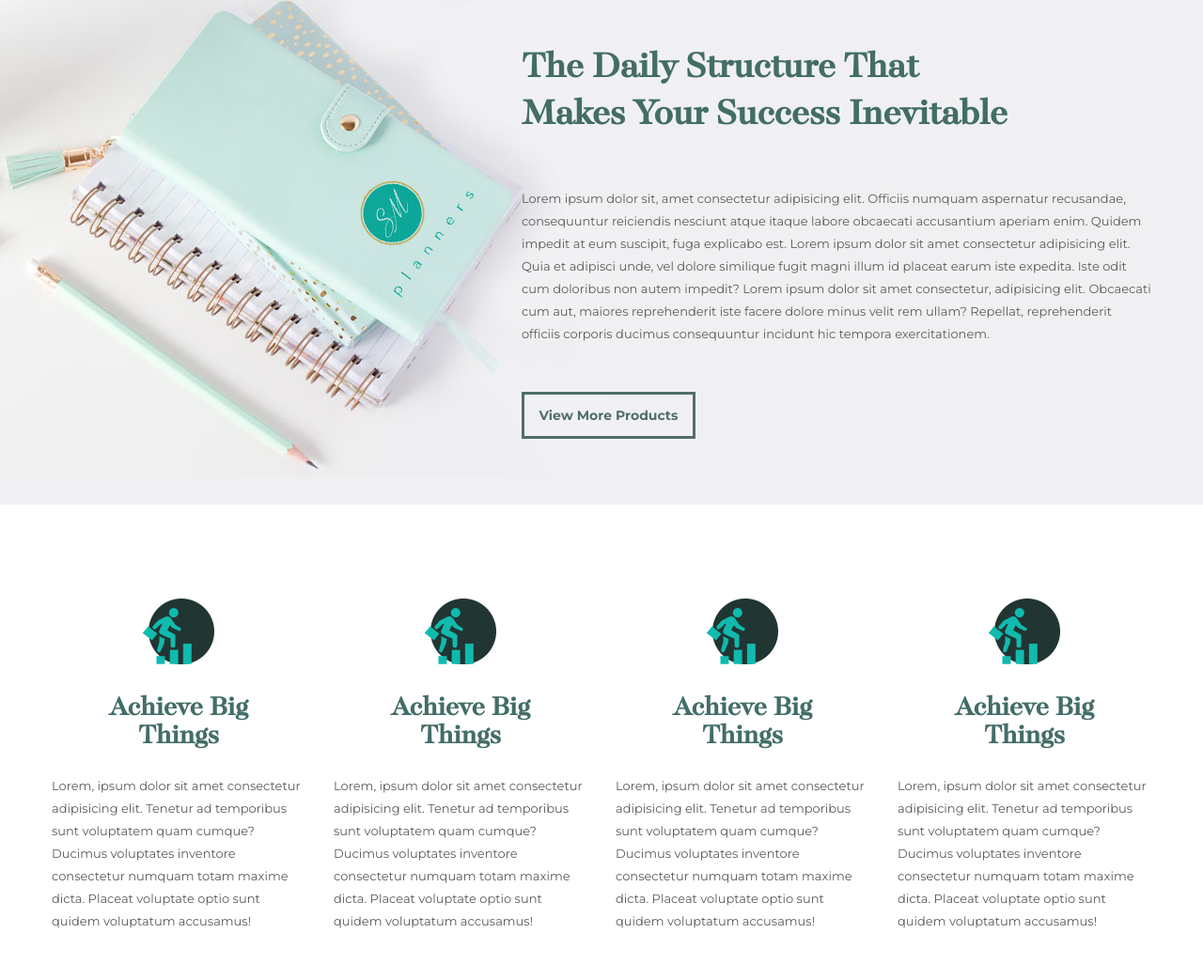
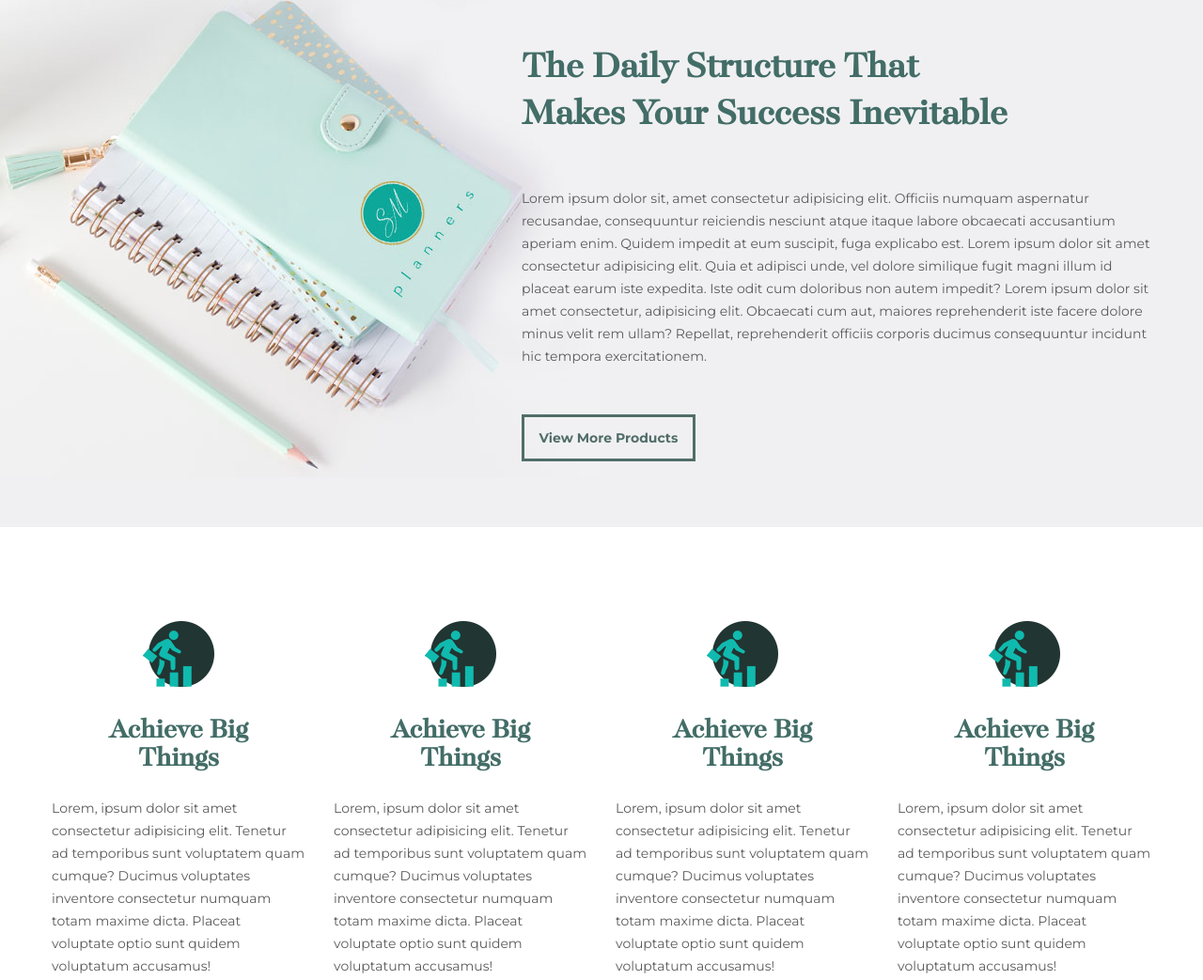
Before and after one commit to avimalhotra/smplanners, a plain HTML site: page index.html in a window 1280 px wide. Shown: the part 886-1929 px from the top of the page at 94% size. Drawn offline with Linux system fonts and the light colour scheme.

Commit message:
p font size changed from 13 to 15

```diff
--- a/css/style.css
+++ b/css/style.css
@@ -60,7 +60,7 @@ nav ul li a.last{ color: #e0c48f; }
 
 .wrap-4{ background: url(../img/bg2.jpg) no-repeat #f0f0f2; padding: 70px 0; }
 h2{ color: #436d67; font-size: 40px; line-height: 1.25;}
-p{ font-size: 13px; color:#5b5b5c ; line-height: 24px;}
+p{ font-size: 14px; color:#5b5b5c ; line-height: 24px;}
 .wrap-4 a{ font-weight: bold; display: inline-block; width: 185px; line-height: 44px; color: #516d69; border: 3px solid; text-align: center; font-size: 14px;}
 .wrap-4 p{ margin: 50px 0;}
 
```
